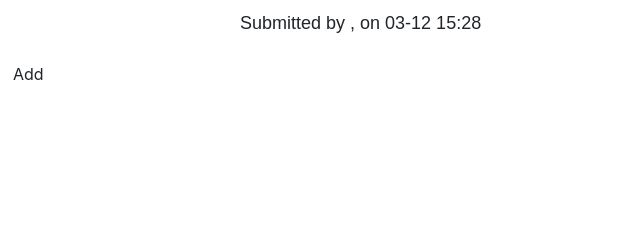
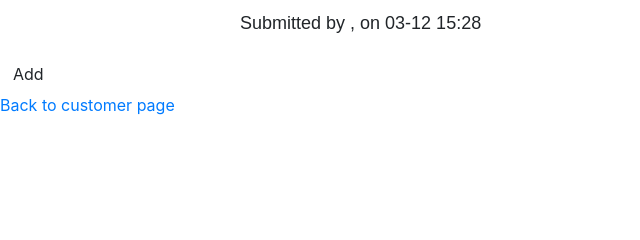
Before and after one commit to nbenin/Pomodoro, a Symfony app: template templates/comment/comment.html.twig in a window 1280 px wide. Shown: the part 64-304 px from the top of the page, without its empty margins (0-640 px from the left). Run offline with Twig, Linux system fonts and the light colour scheme; the template is opened without the code that fills it, so the values that code supplies are empty; some libraries are stand-ins or nearby versions.

Commit message:
link almost done

```diff
--- a/templates/comment/comment.html.twig
+++ b/templates/comment/comment.html.twig
@@ -22,4 +22,7 @@
         <button type="submit" class="btn">Add</button>
         {{ form_end(commentForm) }}
     </div>
+    <p>
+        <a href="{{ path('customer') }}">Back to customer page</a>
+    </p>
 {% endblock %}
```
